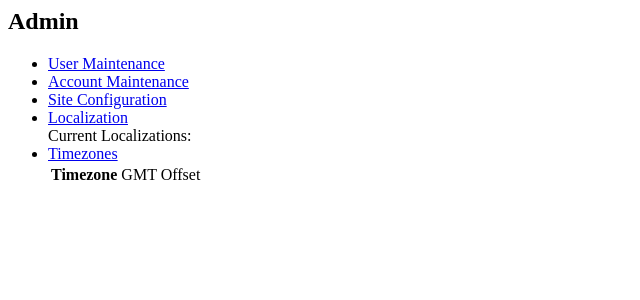
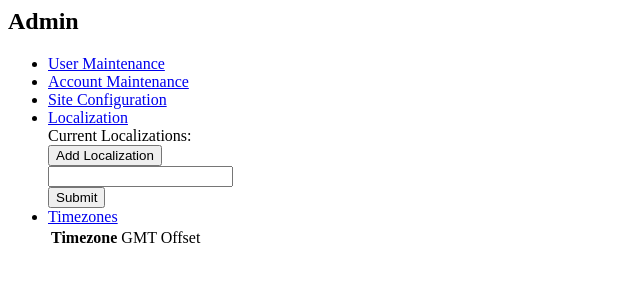
Before and after one commit to dallascaley/finance, a PHP site: page /views/admin.php in a window 1280 px wide. Shown: the top 300 px of the page, without its empty margins (0-640 px from the left). Run offline with PHP 8.4, Linux system fonts and the light colour scheme; data that the repository does not hold is empty.

Commit message:
WIP orm crud and more

```diff
--- a/css/global.css
+++ b/css/global.css
@@ -1,3 +1,3 @@
-.toggle {
+body .toggle {
 	display:none;
 }
--- a/index.php
+++ b/index.php
@@ -14,8 +14,8 @@
 	} else {
 		?>
 		<head>
+			<link rel="stylesheet" type="text/css" href="/tools/bootstrap/css/bootstrap.min.css">
 			<link rel="stylesheet" type="text/css" href="/css/global.css">
-			<link rel="stylesheet" type="text/css" href="/tools/bootstrap/css/bootstrap.min.css">
 			<?php
 				$css_path = str_replace('.php', '.css', $full_path);
 				if (file_exists(__DIR__ . '/css' . $css_path)) {
--- a/orm/orm.php
+++ b/orm/orm.php
@@ -39,6 +39,10 @@ class orm
 		echo(mysqli_error($this->db));
 	}
 
+	public function create($table, $value) {
+		return $this->selectAll("SELECT * FROM $table");
+	}
+
 	public function read($table) {
 		return $this->selectAll("SELECT * FROM $table");
 	}
--- a/views/admin.php
+++ b/views/admin.php
@@ -14,6 +14,11 @@
 				Current Localizations:
 				<ul>
 				</ul>
+				<input type="button" id="add_localization" value="Add Localization"/>
+				<div id="localization_add_block" class="toggle">
+					<input type="text" name="localization"/><br/>
+					<input type="button" id="submit_localization" value="Submit"/>
+				</div>
 			</div>
 		</li>
 		<li>
```
Also changed, not shown: api/localization.php (+11 -0 lines), js/admin.js (+15 -1 lines).
